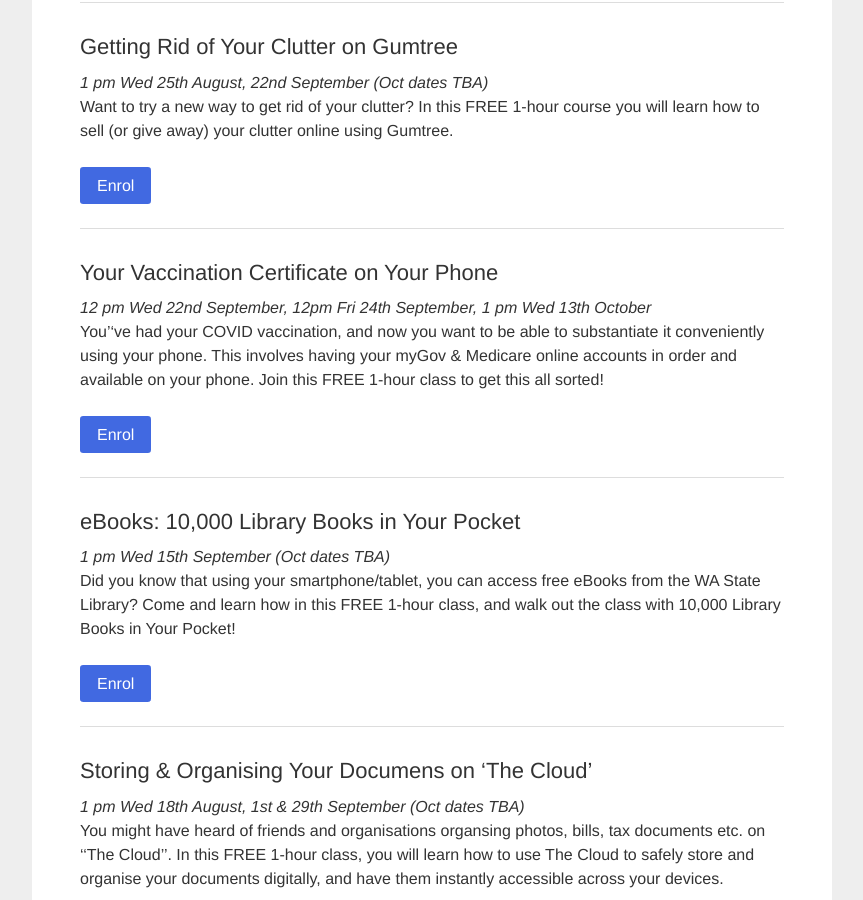
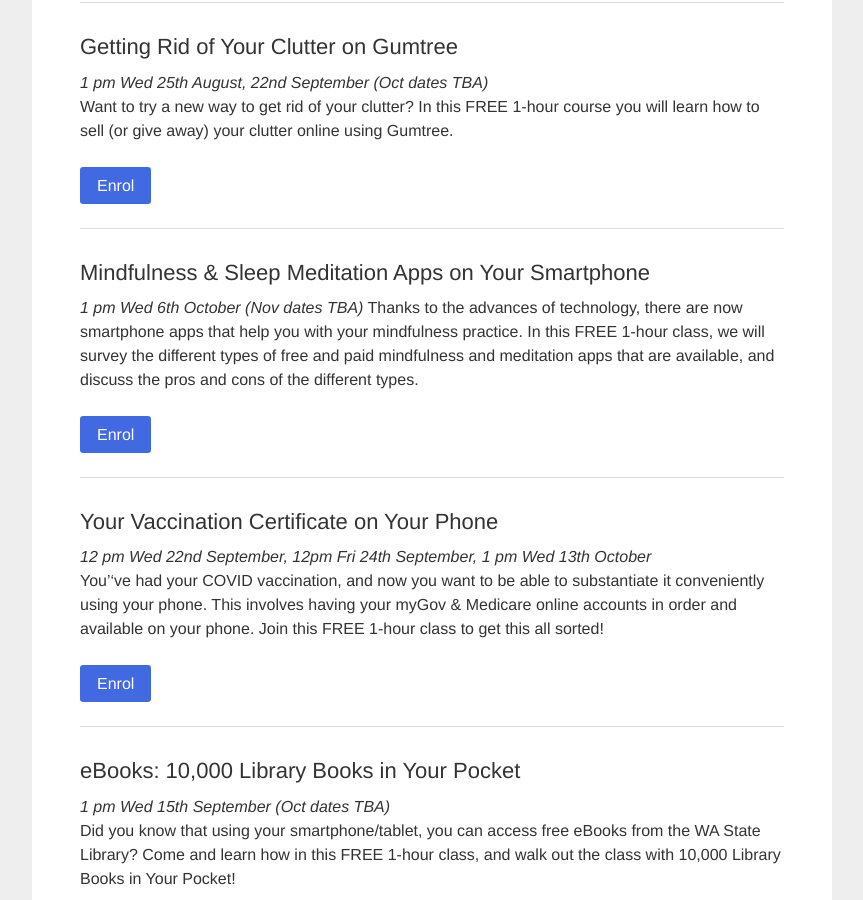
Before and after one commit to auxellbs/splconline.github.io, a Jekyll site: the page built from index.md, in a window 1280 px wide and 900 px high, scrolled down 1332 px. Shown: the whole window, without its empty margins (208-1071 px from the left). Built offline with Jekyll 4.4.1, drawn with Linux system fonts in a browser that asks for light colours.

Commit message:
Update index.md

```diff
--- a/index.md
+++ b/index.md
@@ -39,6 +39,14 @@
 
 ---
 
+### Mindfulness & Sleep Meditation Apps on Your Smartphone
+*1 pm Wed 6th October (Nov dates TBA)*
+Thanks to the advances of technology, there are now smartphone apps that help you with your mindfulness practice. In this FREE 1-hour class, we will survey the different types of free and paid mindfulness and meditation apps that are available, and discuss the pros and cons of the different types.
+
+[Enrol](https://docs.google.com/forms/d/e/1FAIpQLSefAmOFvI0nJ5ihJ_CqhZK8L-0aRPkAv-VZcViMdQjFHHLL-Q/viewform?usp=sf_link){:target="_blank"}{:.btn}
+
+---
+
 ### Your Vaccination Certificate on Your Phone
 *12 pm Wed 22nd September, 12pm Fri 24th September, 1 pm Wed 13th October*
 You''ve had your COVID vaccination, and now you want to be able to substantiate it conveniently using your phone. This involves having your myGov & Medicare online accounts in order and available on your phone. Join this FREE 1-hour class to get this all sorted!
```
